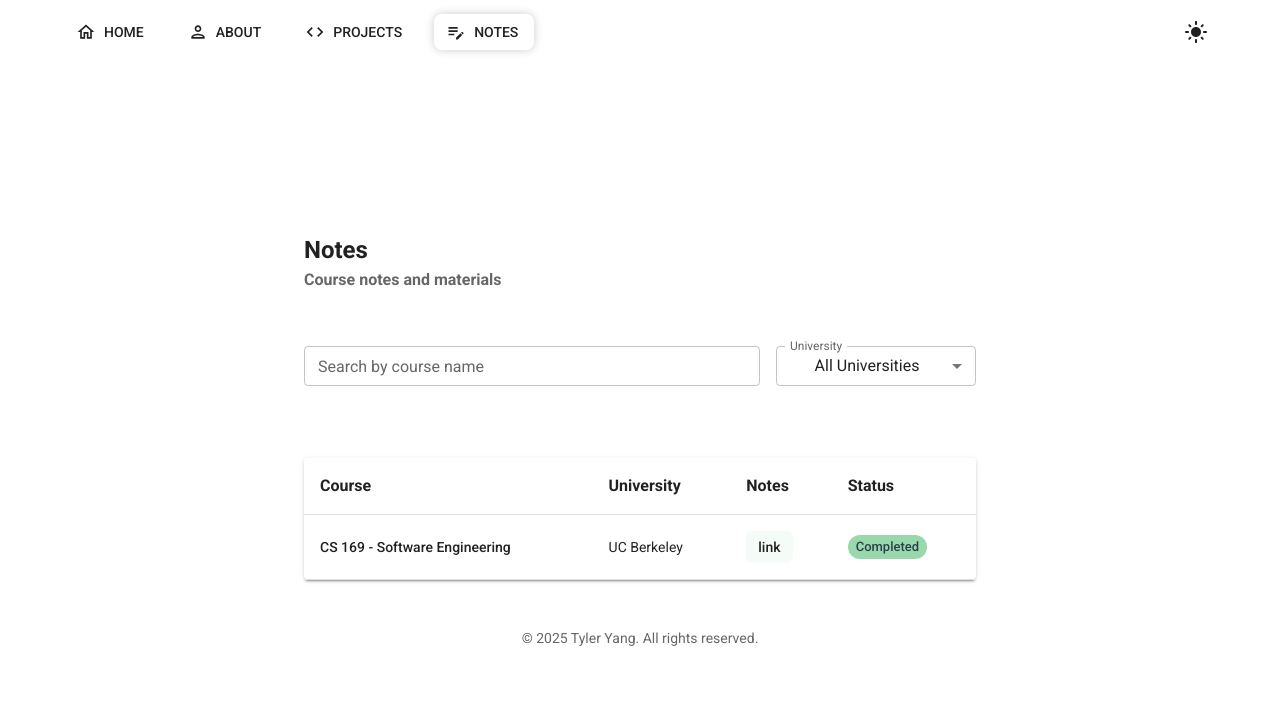
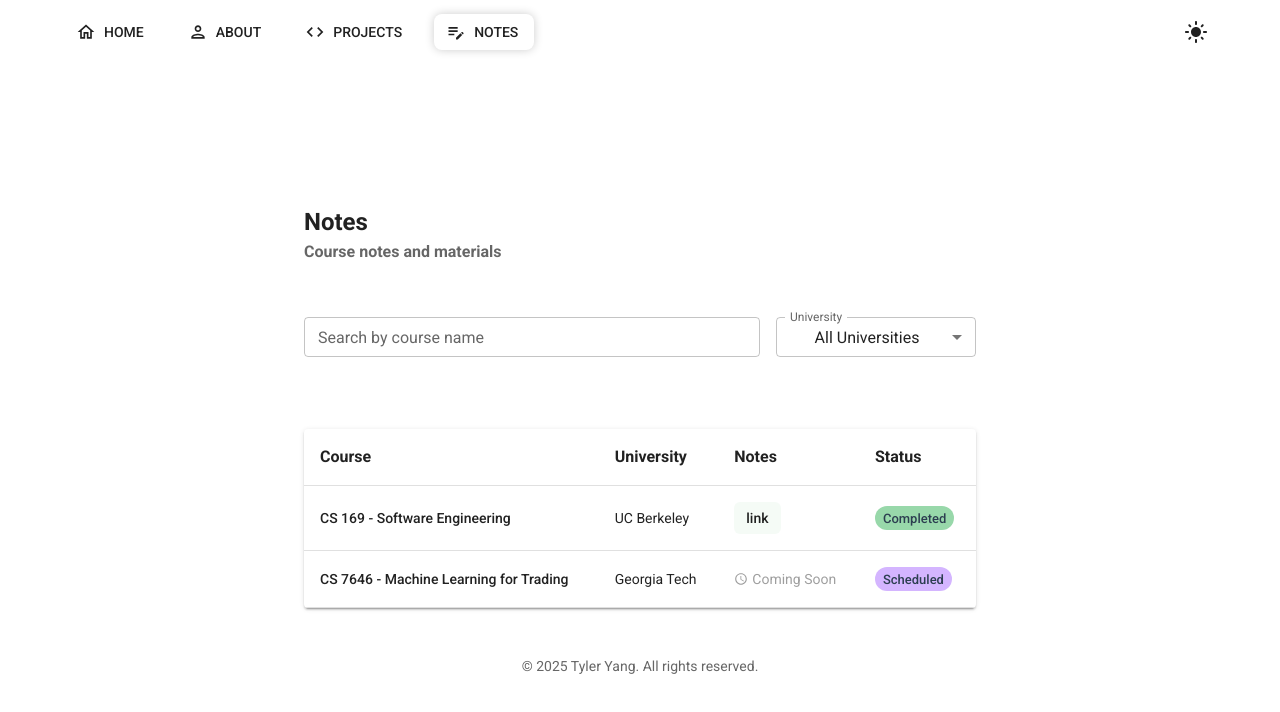
Before and after one commit to tylerhyang/websitev1, a React (Vite) app: page /notes in a window 1280 px wide. Shown: the top 712 px of the page. Built offline with nearby package versions, Linux system fonts and the light colour scheme.

Commit message:
[feat] add ML4T to course list and conditional rendering for notes UI

```diff
--- a/src/pages/Notes.tsx
+++ b/src/pages/Notes.tsx
@@ -1,4 +1,5 @@
 import { Box, Container, Typography, Stack, Paper, Table, TableBody, TableCell, TableContainer, TableHead, TableRow, Chip, TextField, FormControl, InputLabel, Select, MenuItem, Link } from '@mui/material';
+import { Schedule } from '@mui/icons-material';
 import { floatUp } from '../components/ui/Animations';
 import { useState, useMemo } from 'react';
 import type { FC } from 'react';
@@ -11,7 +12,7 @@ type NoteItem = {
 };
 const Notes: FC = () => {
   const UC_BERKELEY = 'UC Berkeley';
-  // const GEORGIA_TECH = 'Georgia Tech';
+  const GEORGIA_TECH = 'Georgia Tech';
   const [searchTerm, setSearchTerm] = useState('');
   const [selectedUniversity, setSelectedUniversity] = useState<string>('all');
   const notesData: NoteItem[] = [
@@ -20,6 +21,12 @@ const Notes: FC = () => {
       university: UC_BERKELEY,
       url: 'https://docs.google.com/document/d/1LDNRce6HYgEslVF_gqo1N_sUpB-YgPz6T5XC_LgIp2w/edit?tab=t.0#heading=h.1o8ul35vkldf',
       status: 'completed'
+    },
+    {
+      course: 'CS 7646 - Machine Learning for Trading',
+      university: GEORGIA_TECH,
+      url: '',
+      status: 'scheduled'
     }
   ];
 
@@ -190,7 +197,8 @@ const Notes: FC = () => {
                         {item.university}
                       </TableCell>
                       <TableCell>
-                      {<Link
+                        {item.url ? (
+                          <Link
                             href={item.url}
                             target="_blank"
                             rel="noopener noreferrer"
@@ -198,6 +206,7 @@ const Notes: FC = () => {
                               color: 'text.primary',
                               textDecoration: 'none',
                               fontWeight: 500,
+                              fontSize: '0.875rem',
                               padding: '6px 12px',
                               borderRadius: '6px',
                               backgroundColor: 'rgba(152, 216, 170, 0.1)',
@@ -212,7 +221,15 @@ const Notes: FC = () => {
                             }}
                           >
                             link
-                      </Link>}
+                          </Link>
+                        ) : (
+                          <Box sx={{ display: 'flex', alignItems: 'center', gap: 0.5 }}>
+                          <Schedule sx={{ fontSize: '0.875rem', color: 'text.disabled' }} />
+                          <Typography sx={{ color: 'text.disabled', fontSize: '0.875rem' }}>
+                            Coming Soon
+                          </Typography>
+                        </Box>
+                        )}
                       </TableCell>
                       <TableCell>
                         {getStatusChip(item.status)}
```
Lines whose indentation alone changed are shown as unchanged.
